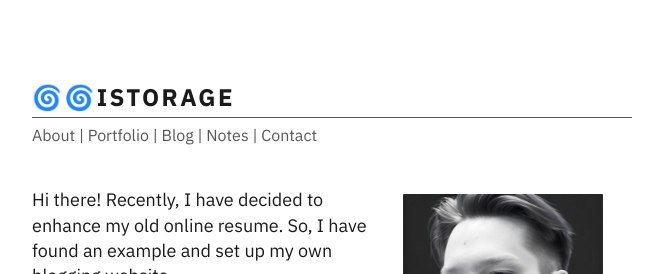
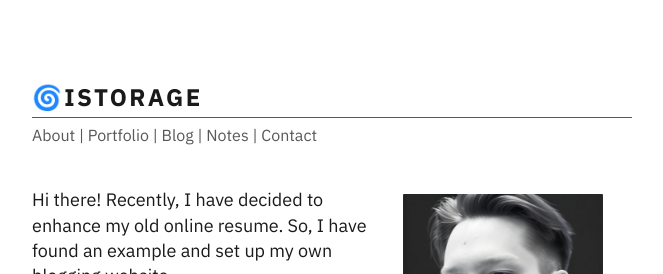
Before and after one commit to suchkow/suchkow.github.io, a Jekyll site: the page built from index.md, in a window 1280 px wide. Shown: the top 274 px of the page, without its empty margins (308-971 px from the left). Built offline with Jekyll 4.4.1, drawn with Linux system fonts in a browser that asks for light colours.

Commit message:
Minor changes

```diff
--- a/_config.yml
+++ b/_config.yml
@@ -1,4 +1,4 @@
-title: '🌀IStorage'
+title: 'IStorage'
 author: Ilya Suchkov
 email: 'suchkovilya@yahoo.com'
 description: 'The website of Ilya Suchkov.'
--- a/_layouts/page.html
+++ b/_layouts/page.html
@@ -7,6 +7,8 @@
 {%- unless page.og-type == "website" -%}<article>{%- endunless -%}
 
 <header>
+	<title>{{ page.title }} | IStorage</title>
+
 	<h1 class="index-title">🌀{{ page.title }}</h1>
 	{%- unless page.nav == false -%}
 	<nav>
```
